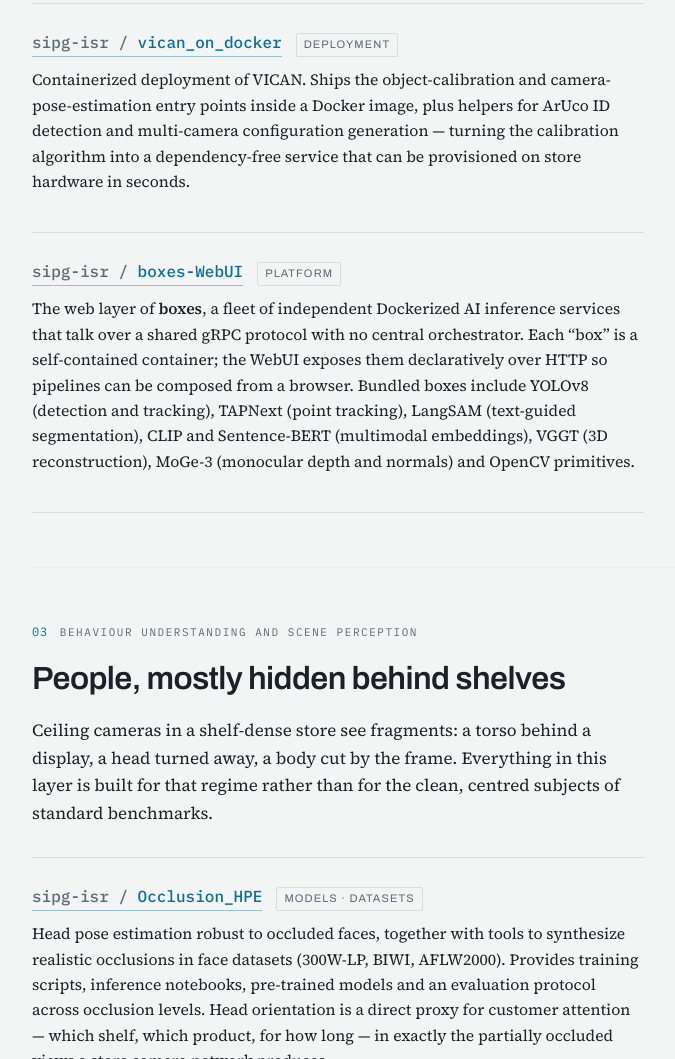
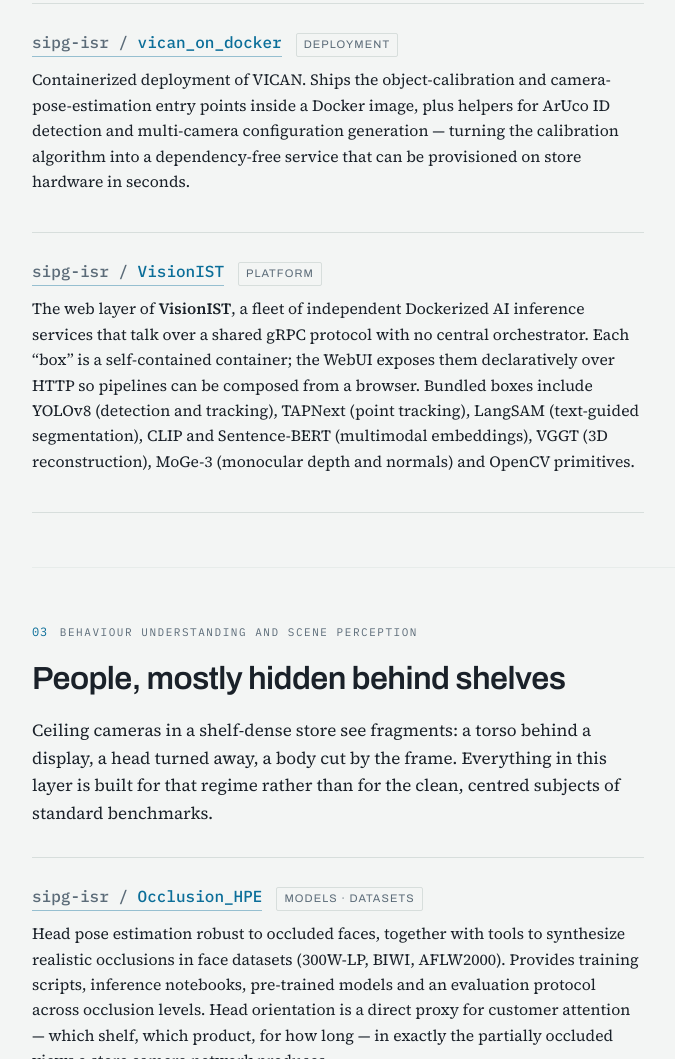
Before and after one commit to sipg-isr/SmartRetail, a plain HTML site: page index.html in a window 1280 px wide. Shown: the part 3001-4060 px from the top of the page, without its empty margins (148-823 px from the left). Drawn offline with Linux system fonts and the light colour scheme.

Commit message:
Update index.html

```diff
--- a/index.html
+++ b/index.html
@@ -609,11 +609,11 @@
 
           <article class="repo">
             <div class="repo-head">
-              <a class="repo-name" href="https://github.com/sipg-isr/boxes-WebUI">boxes-WebUI</a>
+              <a class="repo-name" href="https://github.com/sipg-isr/VisionIST">VisionIST</a>
               <span class="repo-role">Platform</span>
             </div>
             <p>
-              The web layer of <strong>boxes</strong>, a fleet of independent Dockerized AI inference
+              The web layer of <strong>VisionIST</strong>, a fleet of independent Dockerized AI inference
               services that talk over a shared gRPC protocol with no central orchestrator. Each “box” is a
               self-contained container; the WebUI exposes them declaratively over HTTP so pipelines can be
               composed from a browser. Bundled boxes include YOLOv8 (detection and tracking), TAPNext (point
```
